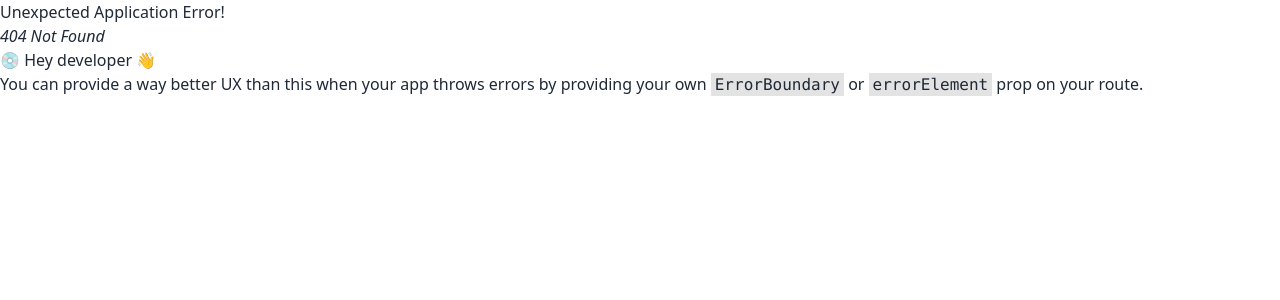
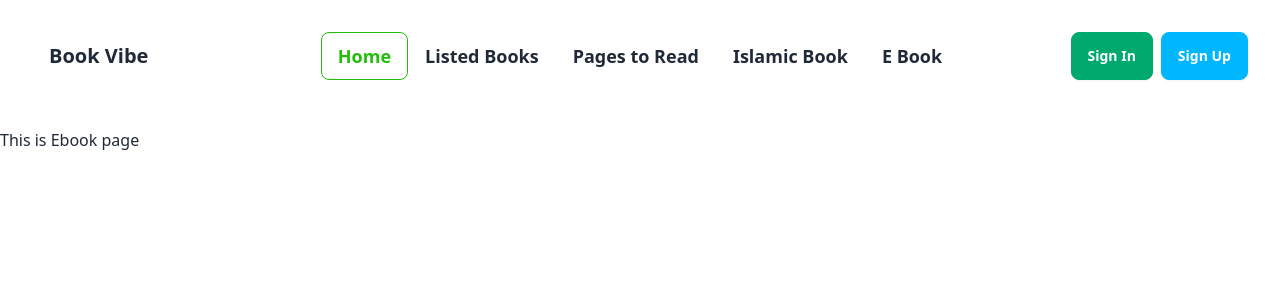
Before and after one commit to Adib227/A8-book-vibe, a React (Vite) app: page /ebook in a window 1280 px wide. Before the commit this address had no page. Shown: the top 300 px of the page. Built offline with nearby package versions, Linux system fonts and the light colour scheme.

Commit message:
added Nav

```diff
--- a/src/App.jsx
+++ b/src/App.jsx
@@ -1,6 +1,8 @@
 import './App.css'
 import NavBar from './Components/NavBar'
+import Ebook from './Pages/Ebook'
 import Home from './Pages/Home'
+import Islamicbook from './Pages/Islamicbook'
 import Listedbook from './Pages/Listedbook'
 import Pagetoread from './Pages/Pagetoread'
 
@@ -12,6 +14,8 @@ function App() {
       <Home></Home>
       <Listedbook></Listedbook>
       <Pagetoread></Pagetoread>
+      <Islamicbook></Islamicbook>
+      <Ebook></Ebook>
     </>
   )
 }
--- /dev/null
+++ b/src/Components/Card.jsx
@@ -0,0 +1,19 @@
+
+const Card = () => {
+  return (
+    <div className="card w-96 bg-base-100 shadow-xl">
+      <figure className="px-10 pt-10">
+        <img src="https://daisyui.com/images/stock/photo-1606107557195-0e29a4b5b4aa.jpg" alt="Shoes" className="rounded-xl" />
+      </figure>
+      <div className="card-body items-center text-center">
+        <h2 className="card-title">Shoes!</h2>
+        <p>If a dog chews shoes whose shoes does he choose?</p>
+        <div className="card-actions">
+          <button className="btn btn-primary">Buy Now</button>
+        </div>
+      </div>
+    </div>
+  );
+};
+
+export default Card;
--- /dev/null
+++ b/src/Components/Hero.jsx
@@ -0,0 +1,17 @@
+import { NavLink } from "react-router-dom";
+
+const Hero = () => {
+  return (
+    <div className="hero  lg:w-[1350px] lg:mx-auto py-12 bg-base-200 rounded-xl">
+      <div className="hero-content flex-col lg:flex-row-reverse gap-60">
+        <img src="src/assets/pngwing 1.png" className="max-w-sm rounded-lg " />
+        <div className="space-y-12">
+          <h1 className="text-3xl lg:text-5xl font-bold">Books to freshen up <br />  your bookshelf</h1>
+          <NavLink to='/listedbook'><button className="btn btn-success text-white text-base lg:text-lg">View The List</button></NavLink>
+        </div>
+      </div>
+    </div>
+  );
+};
+
+export default Hero;
--- a/src/Components/NavBar.jsx
+++ b/src/Components/NavBar.jsx
@@ -1,21 +1,83 @@
+import { Link, NavLink } from "react-router-dom";
+
 const NavBar = () => {
   return (
-    <div className="navbar bg-base-100 p-12 fixed z-10">
+    <><div className="navbar bg-base-100 lg:p-8 fixed z-10">
       <div className="navbar-start">
-        <div className="btn btn-ghost text-xl font-bold">
-          <h1>Book Vibe</h1>
+        <div className="btn btn-ghost text-base lg:text-xl font-bold">
+          <Link to='/'>
+            <h1>Book Vibe</h1>
+          </Link>
         </div>
       </div>
       <div className="navbar-center">
-        <a className="btn btn-ghost text-lg text-[#23BE0A] border-[#23BE0A]">Home</a>
-        <a className="btn btn-ghost text-lg">Listed Books</a>
-        <a className="btn btn-ghost text-lg">Pages to Read</a>
+        <ul className="grid lg:flex">
+          <NavLink to='/' className="btn btn-ghost text-sm lg:text-lg text-[#23BE0A] border-[#23BE0A]">
+            Home
+          </NavLink>
+          <NavLink to='/listedbook' className="btn btn-ghost text-sm lg:text-lg">
+            Listed Books
+          </NavLink>
+          <NavLink to='/pagetoread' className="btn btn-ghost text-sm lg:text-lg">
+            Pages to Read
+          </NavLink>
+          <NavLink to='/islamicbook' className="btn btn-ghost text-sm lg:text-lg">
+            Islamic Book
+          </NavLink>
+          <NavLink to='/ebook' className="btn btn-ghost text-sm lg:text-lg">
+            E Book
+          </NavLink>
+        </ul>
       </div>
       <div className="navbar-end gap-2">
         <button className="btn btn-success text-white">Sign In</button>
         <button className="btn btn-info text-white">Sign Up</button>
       </div>
     </div>
+
+
+
+      <div className="navbar bg-base-100">
+        <div className="navbar-start">
+          <div className="dropdown">
+            <div tabIndex={0} role="button" className="btn btn-ghost lg:hidden">
+              <svg xmlns="http://www.w3.org/2000/svg" className="h-5 w-5" fill="none" viewBox="0 0 24 24" stroke="currentColor"><path strokeLinecap="round" strokeLinejoin="round" strokeWidth="2" d="M4 6h16M4 12h8m-8 6h16" /></svg>
+            </div>
+            <ul tabIndex={0} className="menu menu-sm dropdown-content mt-3 z-[1] p-2 shadow bg-base-100 rounded-box w-52">
+              <li><a>Item 1</a></li>
+              <li>
+                <a>Parent</a>
+                <ul className="p-2">
+                  <li><a>Submenu 1</a></li>
+                  <li><a>Submenu 2</a></li>
+                </ul>
+              </li>
+              <li><a>Item 3</a></li>
+            </ul>
+          </div>
+          <a className="btn btn-ghost text-xl">daisyUI</a>
+        </div>
+        <div className="navbar-center hidden lg:flex">
+          <ul className="menu menu-horizontal px-1">
+            <li><a>Item 1</a></li>
+            <li>
+              <details>
+                <summary>Parent</summary>
+                <ul className="p-2">
+                  <li><a>Submenu 1</a></li>
+                  <li><a>Submenu 2</a></li>
+                </ul>
+              </details>
+            </li>
+            <li><a>Item 3</a></li>
+          </ul>
+        </div>
+        <div className="navbar-end">
+          <a className="btn">Button</a>
+        </div>
+      </div>
+    </>
+
   );
 };
 
--- /dev/null
+++ b/src/Layouts/MainLayouts.jsx
@@ -0,0 +1,17 @@
+import { Outlet } from "react-router-dom";
+import NavBar from "../Components/NavBar";
+
+const MainLayouts = () => {
+  return (
+    <div>
+      <div className="h-16">
+
+        <NavBar></NavBar>
+      </div>
+
+        <Outlet />
+    </div>
+  );
+};
+
+export default MainLayouts;
--- /dev/null
+++ b/src/Pages/Ebook.jsx
@@ -0,0 +1,11 @@
+
+
+const Ebook = () => {
+  return (
+    <div className="pt-16">
+      <h1>This is Ebook page</h1>
+    </div>
+  );
+};
+
+export default Ebook;
--- a/src/Pages/Home.jsx
+++ b/src/Pages/Home.jsx
@@ -1,9 +1,11 @@
-
+import Card from "../Components/Card";
+import Hero from "../Components/Hero";
 
 const Home = () => {
   return (
-    <div>
-      <h1>Homepage</h1>
+    <div className="pt-16">
+      <Hero></Hero>
+      <Card></Card>
     </div>
   );
 };
--- /dev/null
+++ b/src/Pages/Islamicbook.jsx
@@ -0,0 +1,11 @@
+
+
+const Islamicbook = () => {
+  return (
+    <div className="pt-16">
+      <h1>This is Islamic book page</h1>
+    </div>
+  );
+};
+
+export default Islamicbook;
--- a/src/Pages/Listedbook.jsx
+++ b/src/Pages/Listedbook.jsx
@@ -1,7 +1,6 @@
-
 const Listedbook = () => {
   return (
-    <div>
+    <div className="pt-16">
       <h1>Listed Books</h1>
     </div>
   );
--- a/src/Pages/Pagetoread.jsx
+++ b/src/Pages/Pagetoread.jsx
@@ -1,7 +1,6 @@
-
 const Pagetoread = () => {
   return (
-    <div>
+    <div className="pt-16">
       <h1>This page is for read only</h1>
     </div>
   );
```
Also changed, not shown: public/Api.json (added, +82 -0 lines), src/main.jsx (+23 -5 lines).
